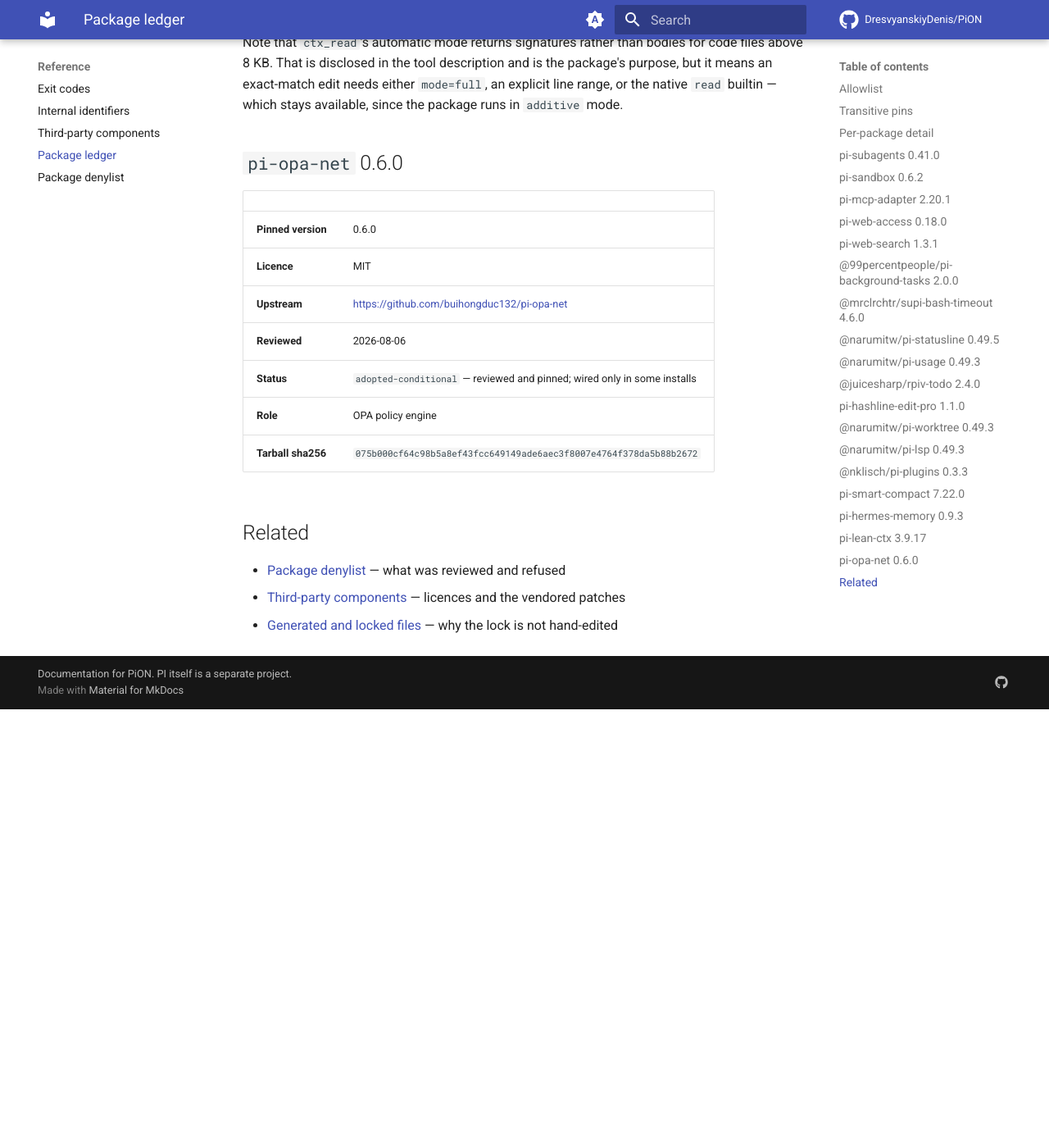
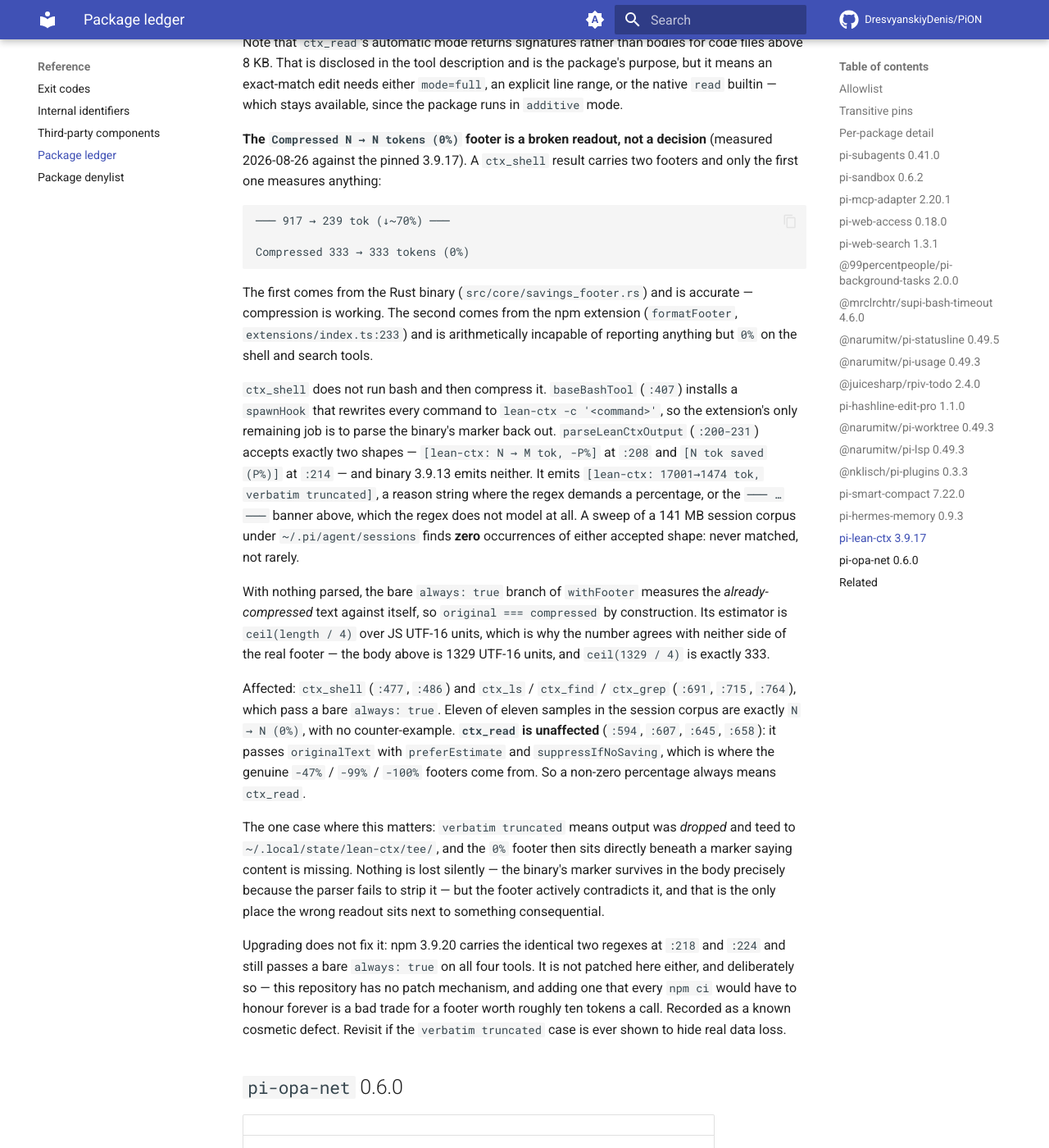
Before and after one commit to DresvyanskiyDenis/PiON, an MkDocs documentation site: the page built from docs/PACKAGES.md, in a window 1280 px wide and 1400 px high, scrolled down 10767 px. Shown: the whole window at 82% size. Built offline with MkDocs 1.6.1 and Material for MkDocs 9.7.7, drawn with Linux system fonts in a browser that asks for light colours; comment, search, counter and statistics services are not loaded; before the commit the page ends 11632 px from its top, so only the background shows below that.

Commit message:
docs(packages): record the lean-ctx 0% footer as a broken readout
The npm extension's `Compressed N → M tokens (P%)` footer cannot report anything
but 0% on ctx_shell/ctx_ls/ctx_find/ctx_grep: its marker parser accepts two shapes
the 3.9.13 binary never emits, so it falls back to measuring the already-compressed
text against itself. ctx_read is unaffected, which makes any non-zero percentage a
reliable sign of which tool produced it.

Line references are re-verified against the 3.9.17 this repository actually pins,
and the 3.9.20 comparison against that package's own source.

````diff
--- a/docs/PACKAGES.md
+++ b/docs/PACKAGES.md
@@ -287,6 +287,52 @@ That is disclosed in the tool description and is the package's purpose, but it m
 needs either `mode=full`, an explicit line range, or the native `read` builtin — which stays available,
 since the package runs in `additive` mode.
 
+**The `Compressed N → N tokens (0%)` footer is a broken readout, not a decision** (measured
+2026-08-26 against the pinned 3.9.17). A `ctx_shell` result carries two footers and only the first
+one measures anything:
+
+```
+─── 917 → 239 tok (↓~70%) ───
+
+Compressed 333 → 333 tokens (0%)
+```
+
+The first comes from the Rust binary (`src/core/savings_footer.rs`) and is accurate — compression is
+working. The second comes from the npm extension (`formatFooter`, `extensions/index.ts:233`) and is
+arithmetically incapable of reporting anything but `0%` on the shell and search tools.
+
+`ctx_shell` does not run bash and then compress it. `baseBashTool` (`:407`) installs a `spawnHook`
+that rewrites every command to `lean-ctx -c '<command>'`, so the extension's only remaining job is to
+parse the binary's marker back out. `parseLeanCtxOutput` (`:200-231`) accepts exactly two shapes —
+`[lean-ctx: N → M tok, -P%]` at `:208` and `[N tok saved (P%)]` at `:214` — and binary 3.9.13 emits
+neither. It emits `[lean-ctx: 17001→1474 tok, verbatim truncated]`, a reason string where the regex
+demands a percentage, or the `─── … ───` banner above, which the regex does not model at all. A sweep
+of a 141 MB session corpus under `~/.pi/agent/sessions` finds **zero** occurrences of either accepted
+shape: never matched, not rarely.
+
+With nothing parsed, the bare `always: true` branch of `withFooter` measures the *already-compressed*
+text against itself, so `original === compressed` by construction. Its estimator is `ceil(length / 4)`
+over JS UTF-16 units, which is why the number agrees with neither side of the real footer — the body
+above is 1329 UTF-16 units, and `ceil(1329 / 4)` is exactly 333.
+
+Affected: `ctx_shell` (`:477`, `:486`) and `ctx_ls` / `ctx_find` / `ctx_grep` (`:691`, `:715`, `:764`),
+which pass a bare `always: true`. Eleven of eleven samples in the session corpus are exactly
+`N → N (0%)`, with no counter-example. **`ctx_read` is unaffected** (`:594`, `:607`, `:645`, `:658`):
+it passes `originalText` with `preferEstimate` and `suppressIfNoSaving`, which is where the genuine
+`-47%` / `-99%` / `-100%` footers come from. So a non-zero percentage always means `ctx_read`.
+
+The one case where this matters: `verbatim truncated` means output was *dropped* and teed to
+`~/.local/state/lean-ctx/tee/`, and the `0%` footer then sits directly beneath a marker saying content
+is missing. Nothing is lost silently — the binary's marker survives in the body precisely because the
+parser fails to strip it — but the footer actively contradicts it, and that is the only place the
+wrong readout sits next to something consequential.
+
+Upgrading does not fix it: npm 3.9.20 carries the identical two regexes at `:218` and `:224` and still
+passes a bare `always: true` on all four tools. It is not patched here either, and deliberately so —
+this repository has no patch mechanism, and adding one that every `npm ci` would have to honour
+forever is a bad trade for a footer worth roughly ten tokens a call. Recorded as a known cosmetic
+defect. Revisit if the `verbatim truncated` case is ever shown to hide real data loss.
+
 ## `pi-opa-net` 0.6.0
 
 | | |
````
